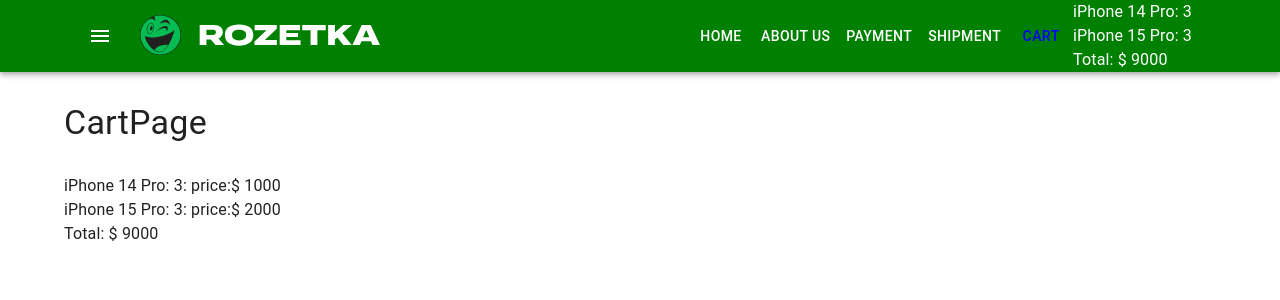
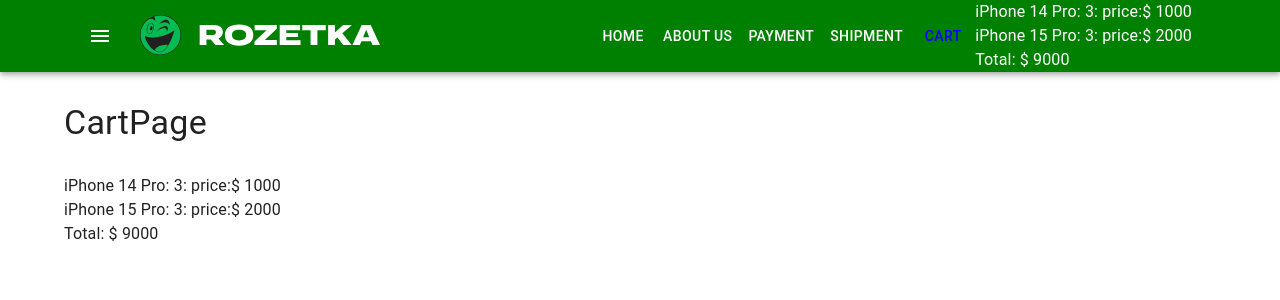
Before and after one commit to vvs0503624459/Educational-project-in-React, a React (Create React App) app: page /cart in a window 1280 px wide. Shown: the top 300 px of the page. Built offline with nearby package versions, Linux system fonts and the light colour scheme.

Commit message:
added CartTotal

```diff
--- a/src/components/CartHeader/CartHeader.tsx
+++ b/src/components/CartHeader/CartHeader.tsx
@@ -1,3 +1,4 @@
+import CartTotal from "pages/Cart/CartTotal";
 import productsArray, { Product, getProductsObject } from "utils/productsArray";
 
 type Props = {
@@ -13,24 +14,7 @@
 
   return (
     <div>
-      <div>
-        {Object.keys(productsInCart).map((productId) => (
-          <div key={productId}>
-            {productsObject[parseInt(productId)].title}:{" "}
-            {productsInCart[parseInt(productId)]}
-          </div>
-        ))}
-      </div>
-      <div>
-        Total: ${" "}
-        {Object.keys(productsInCart).reduce(
-          (total, productId) =>
-            total +
-            productsObject[parseInt(productId)].price *
-              productsInCart[parseInt(productId)],
-          0
-        )}
-      </div>
+      <CartTotal productsInCart={productsInCart} />
     </div>
   );
 };
--- a/src/pages/Cart/CartPage.tsx
+++ b/src/pages/Cart/CartPage.tsx
@@ -1,5 +1,6 @@
 import { Typography } from "@mui/material";
 import productsArray, { Product, getProductsObject } from "utils/productsArray";
+import CartTotal from "./CartTotal";
 type Props = {
   productsInCart: {
     [id: number]: number;
@@ -16,25 +17,7 @@
       <Typography variant="h4" component="h1" sx={{ margin: "30px 0" }}>
         CartPage
       </Typography>
-      <div>
-        {Object.keys(productsInCart).map((productId) => (
-          <div key={productId}>
-            {productsObject[parseInt(productId)].title}:{" "}
-            {productsInCart[parseInt(productId)]}: price:{"$ "}
-            {productsObject[parseInt(productId)].price}
-          </div>
-        ))}
-      </div>
-      <div>
-        Total: ${" "}
-        {Object.keys(productsInCart).reduce(
-          (total, productId) =>
-            total +
-            productsObject[parseInt(productId)].price *
-              productsInCart[parseInt(productId)],
-          0
-        )}
-      </div>
+      <CartTotal productsInCart={productsInCart} />
     </div>
   );
 };
--- /dev/null
+++ b/src/pages/Cart/CartTotal.tsx
@@ -0,0 +1,38 @@
+import productsArray, { Product, getProductsObject } from "utils/productsArray";
+type Props = {
+  productsInCart: {
+    [id: number]: number;
+  };
+};
+type ProductsObjectType = {
+  [id: number]: Product;
+};
+
+const CartTotal = ({ productsInCart }: Props) => {
+  const productsObject: ProductsObjectType = getProductsObject(productsArray);
+  return (
+    <div>
+      <div>
+        {Object.keys(productsInCart).map((productId) => (
+          <div key={productId}>
+            {productsObject[parseInt(productId)].title}:{" "}
+            {productsInCart[parseInt(productId)]}: price:{"$ "}
+            {productsObject[parseInt(productId)].price}
+          </div>
+        ))}
+      </div>
+      <div>
+        Total: ${" "}
+        {Object.keys(productsInCart).reduce(
+          (total, productId) =>
+            total +
+            productsObject[parseInt(productId)].price *
+              productsInCart[parseInt(productId)],
+          0
+        )}
+      </div>
+    </div>
+  );
+};
+
+export default CartTotal;
```
